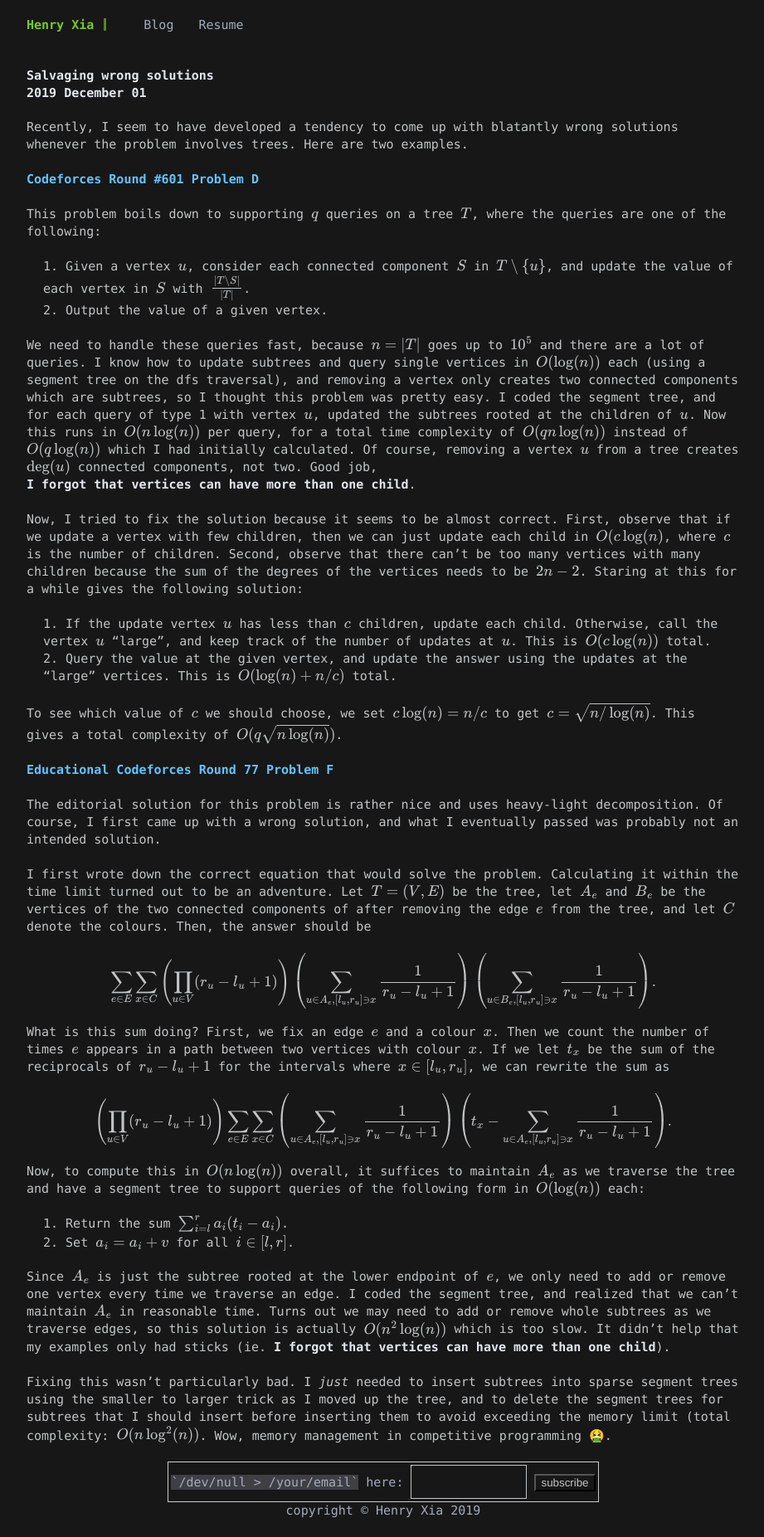
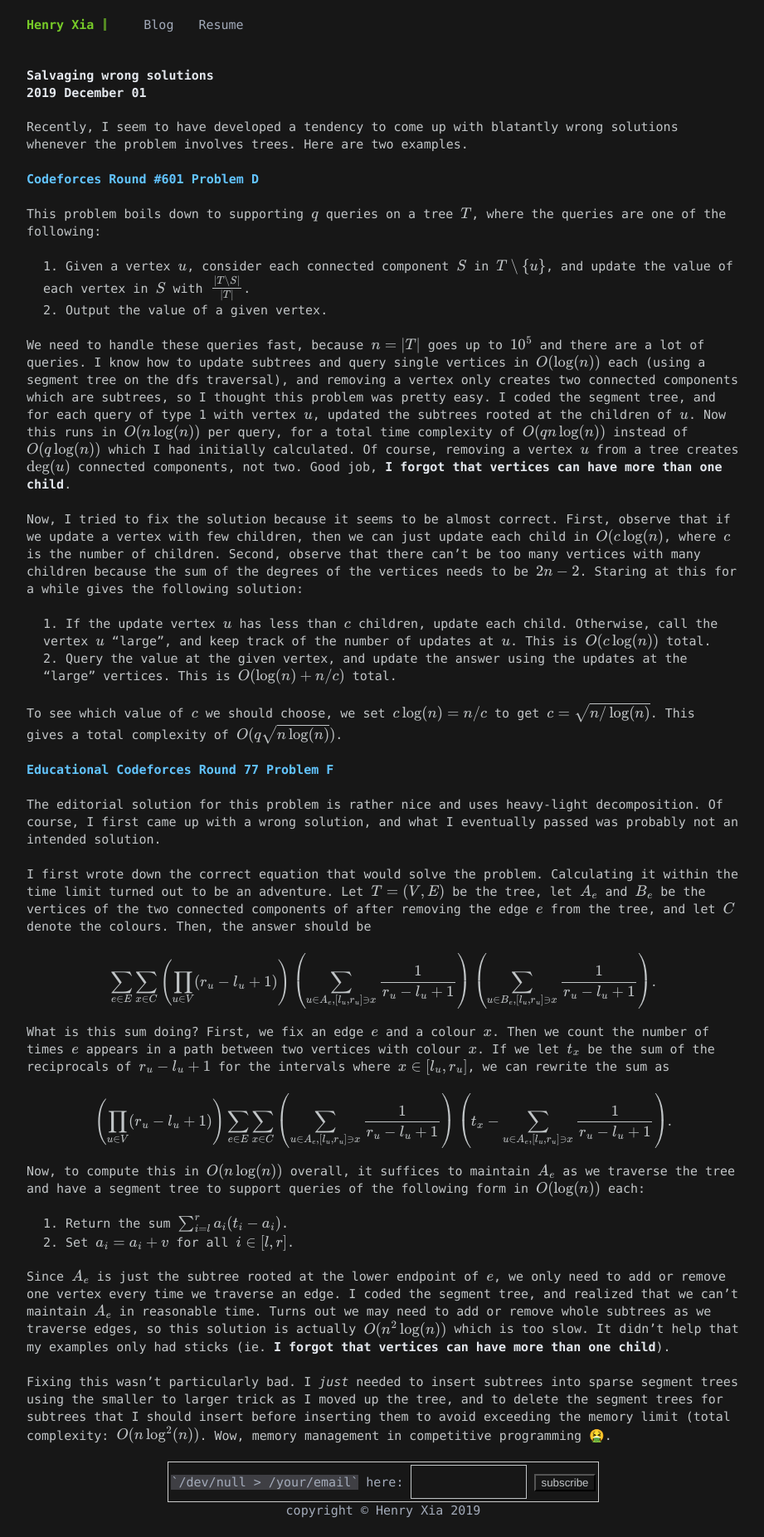
Before and after one commit to ehnryx/ehnryx.github.io, a Jekyll site: the page built from _posts/2019-12-01-wrong.md, in a window 1280 px wide. Shown: the whole page at 83% size, without its empty margins (178-1099 px from the left). Built offline with Jekyll 4.4.1, drawn with Linux system fonts in a browser that asks for light colours; formulas are drawn with MathJax 3.

Commit message:
change word wrap?

```diff
--- a/css/terminal.css
+++ b/css/terminal.css
@@ -274,7 +274,7 @@ pre code {
   font-style: normal;
   font-family: var(--font-stack);
   color: var(--strong-color);
-  white-space: nowrap;
+  white-space: normal;
 }
 
 .terminal-prompt {
```
